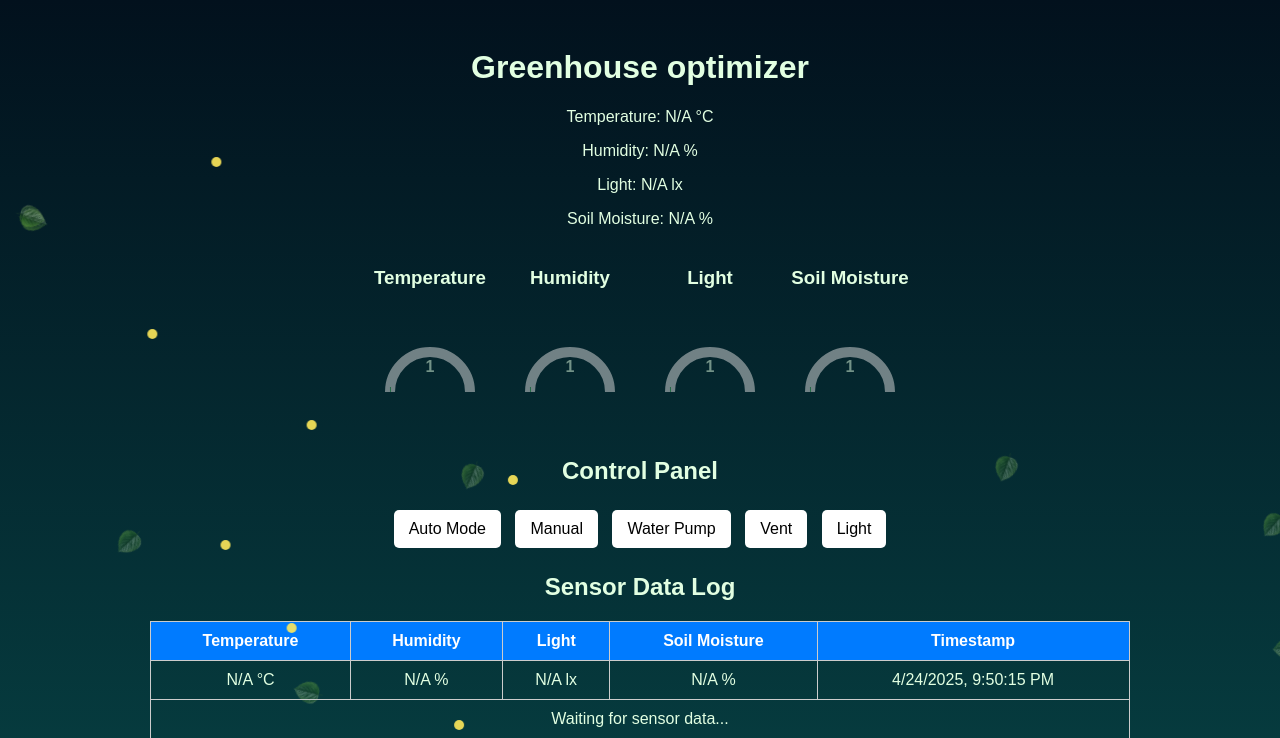
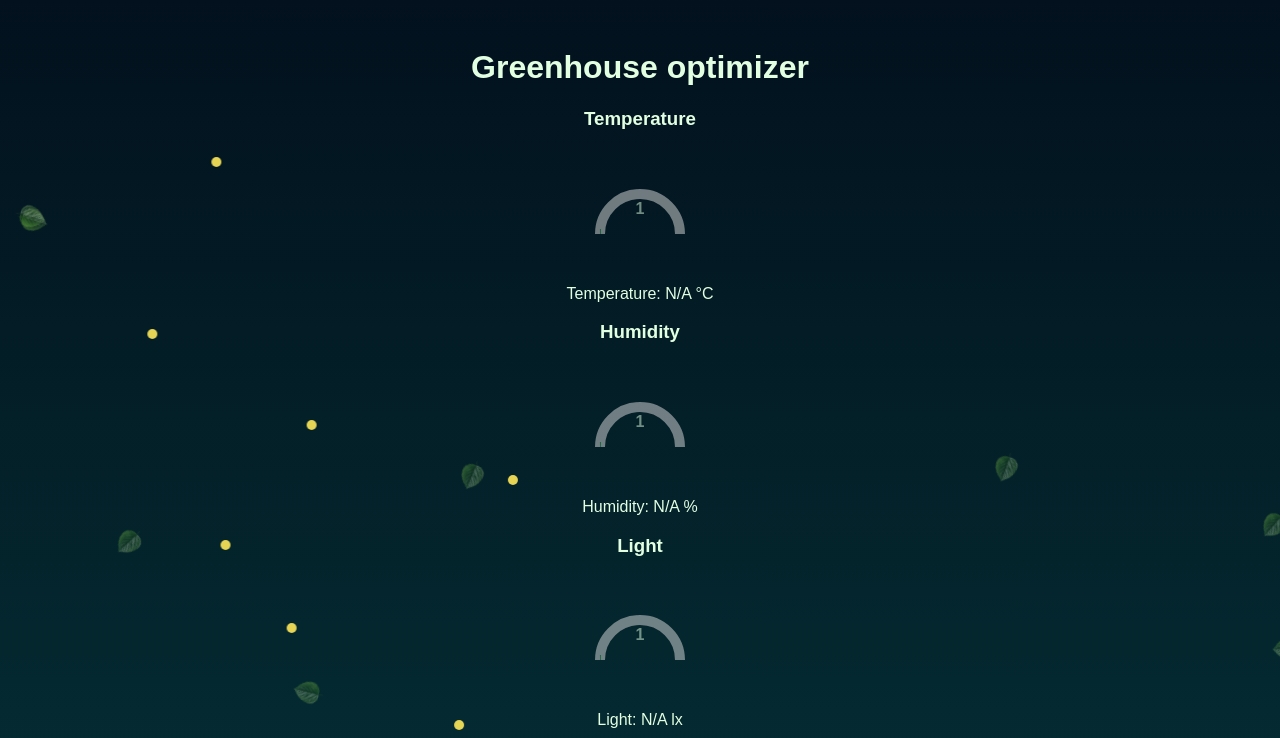
Before and after one commit to oasb16/green-house-optimizer, a Flask app: page / in a window 1280 px wide. Shown: the top 738 px of the page. Run offline with Flask 3, Linux system fonts and the light colour scheme.

Commit message:
Initial commit

```diff
--- a/templates/index.html
+++ b/templates/index.html
@@ -13,28 +13,25 @@
     <h1>Greenhouse optimizer</h1>
 
     <div class="card">
-        <p class="sensor-data">Temperature: <span id="tempData">Loading...</span></p>
-        <p class="sensor-data">Humidity: <span id="humData">Loading...</span></p>
-        <p class="sensor-data">Light: <span id="lightData">Loading...</span></p>
-        <p class="sensor-data">Soil Moisture: <span id="moistureData">Loading...</span></p>
-    </div>
-
-    <div class="gauge-container">
         <div>
             <h3>Temperature</h3>
             <div id="tempGauge" class="gauge">Loading...</div>
+            <p class="sensor-data">Temperature: <span id="tempData">Loading...</span></p>
         </div>
         <div>
             <h3>Humidity</h3>
             <div id="humGauge" class="gauge">Loading...</div>
+            <p class="sensor-data">Humidity: <span id="humData">Loading...</span></p>
         </div>
         <div>
             <h3>Light</h3>
             <div id="lightGauge" class="gauge">Loading...</div>
+            <p class="sensor-data">Light: <span id="lightData">Loading...</span></p>
         </div>
         <div>
             <h3>Soil Moisture</h3>
             <div id="moistureGauge" class="gauge">Loading...</div>
+            <p class="sensor-data">Soil Moisture: <span id="moistureData">Loading...</span></p>
         </div>
     </div>
 
```
